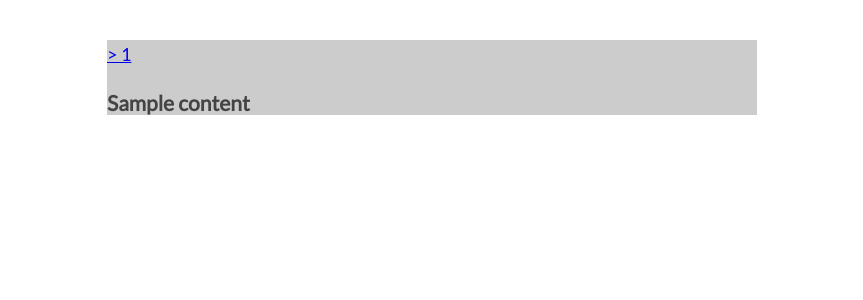
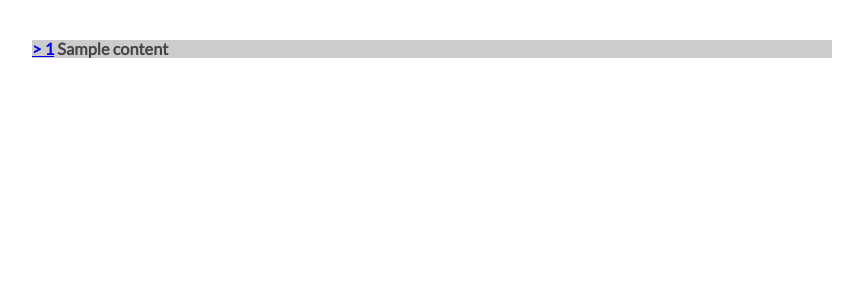
Before and after one commit to dsanderson/website-flask, a Flask app: template templates/zettelkasten.html in a window 1280 px wide. Shown: the top 300 px of the page, without its empty margins (208-1071 px from the left). Run offline with Flask 2, Linux system fonts and the light colour scheme; the template is opened without the code that fills it: most values are stand-ins (such as "Sample title", 1, 10 or a date in 2020); parts of the project's set-up code (start-up, migrations or seed data) failed here and were passed over.

Commit message:
updating styles

```diff
--- a/templates/zettelkasten.html
+++ b/templates/zettelkasten.html
@@ -10,9 +10,9 @@
   <style>
     body {
       margin: 40px auto;
-      max-width: 650px;
-      line-height: 1.6;
-      font-size: 18px;
+      max-width: 800px;
+      line-height: 1.2;
+      font-size: 14px;
       color: #444;
       background-color: #FFF;
       padding: 0 10px;
@@ -20,7 +20,7 @@
     }
 
     h1,h2,h3 {
-        line-height:1.2;
+        line-height:1.1;
     }
 
     .title {
@@ -32,7 +32,7 @@
   <div id="content" class="container">
     {% for c in content%}
     <div class="item">
-        <div class="title" id="{{ c.id }}-title"><a href="#" title="hide/show" onclick="toggle({{ c.id }}); return false;">> {{ c.id }}</a> <h3>{{ c.title | safe }}</h3></div>
+        <div class="title" id="{{ c.id }}-title"><h3><a href="#" title="hide/show" onclick="toggle({{ c.id }}); return false;">> {{ c.id }}</a> {{ c.title | safe }}</h3></div>
         <div class="content" id="{{ c.id }}" style="display:none;">
             {{ c.content | safe }}
         </div>
```
